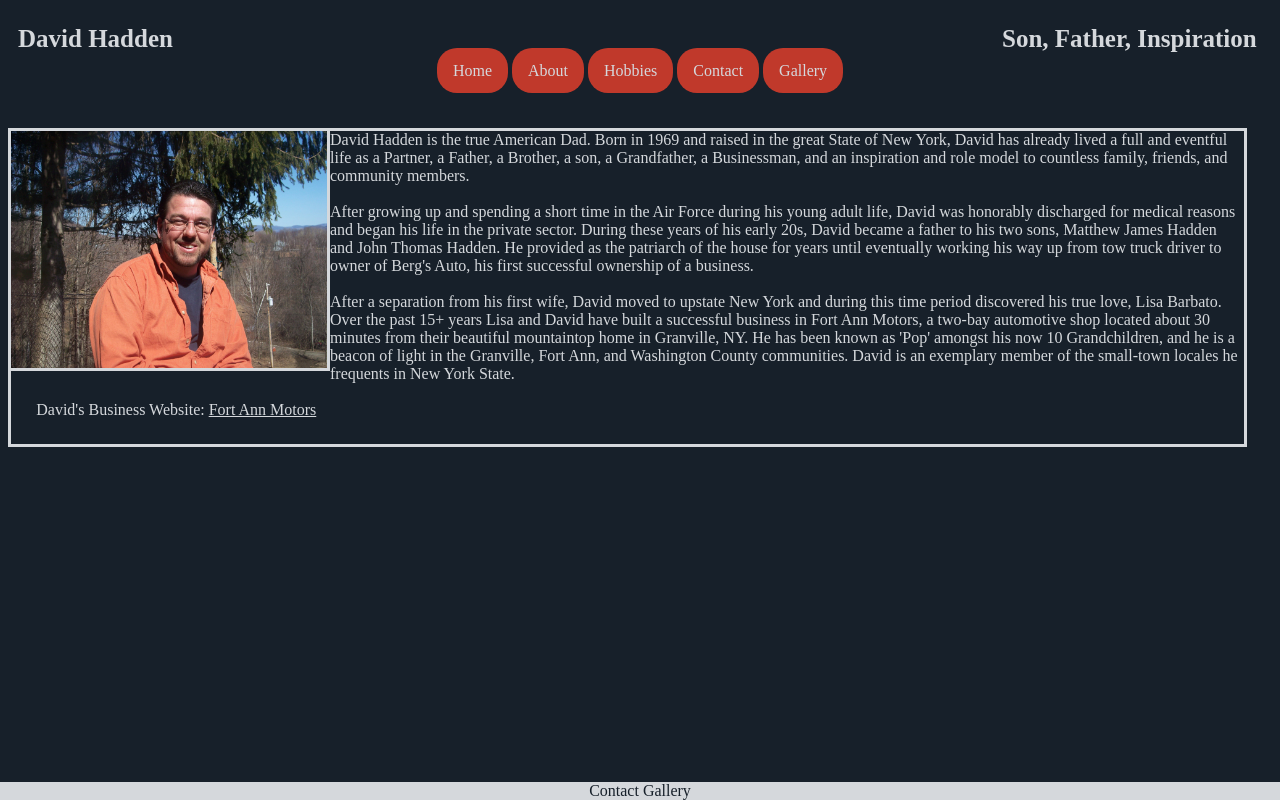
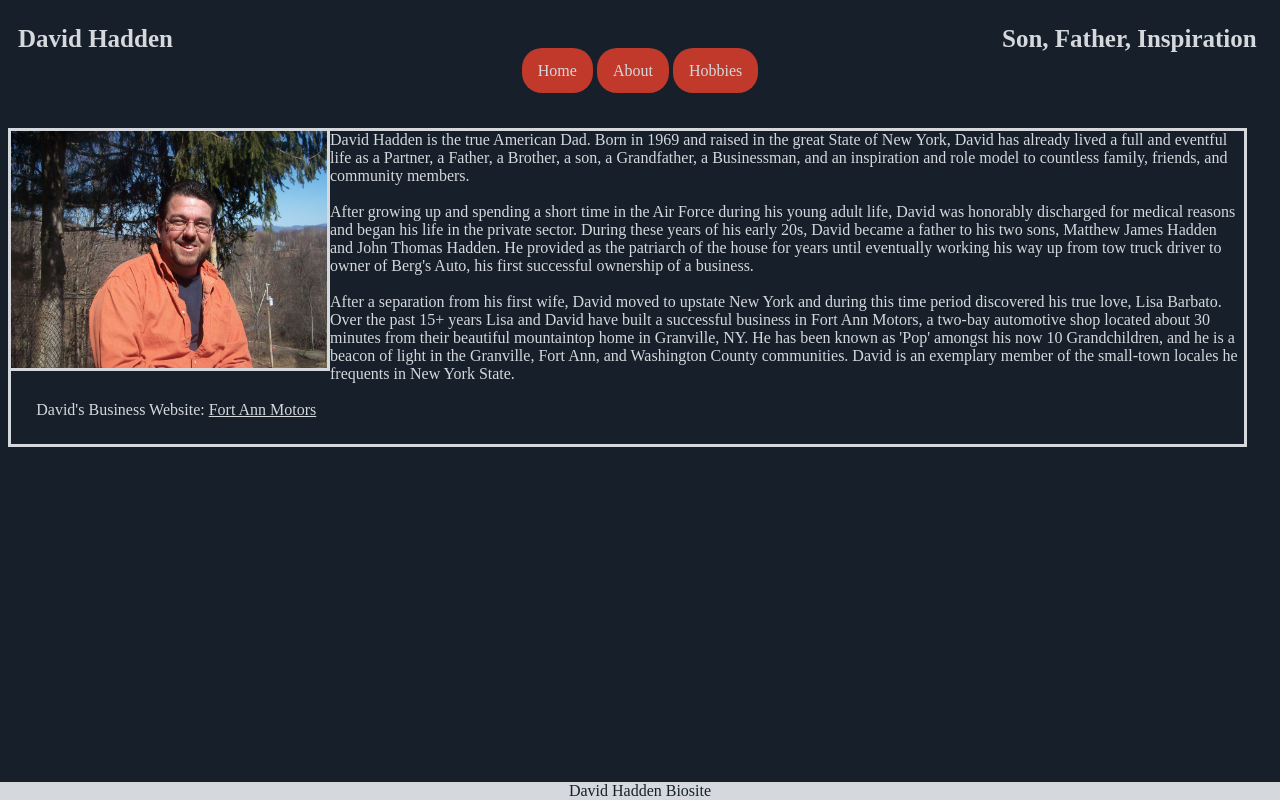
Before and after one commit to johnthadden/biosite, a plain HTML site: page index.html in a window 1280 px wide. Drawn offline with Linux system fonts and the light colour scheme.

Commit message:
Update index.html

```diff
--- a/index.html
+++ b/index.html
@@ -1,4 +1,5 @@
 <!DOCTYPE html>
+<!John Hadden 2/2/2022 Biosite>
 <head>
     <title>David Hadden Landing Page</title>
     <link rel="stylesheet" href="stylesheet.css">
@@ -15,8 +16,6 @@
         <a id="nav" href="index.html" style="padding: 14px 16px;">Home</a>
         <a id="nav" href="about.html" style="padding: 14px 16px;">About</a>
         <a id="nav" href="hobbies.html" style="padding: 14px 16px;">Hobbies</a>
-        <a id="nav" href="#" style="padding: 14px 16px;">Contact</a>
-        <a id="nav" href="#" style="padding: 14px 16px;">Gallery</a>
     </div>
 
     <div id="main">
@@ -30,7 +29,7 @@ David's Business Website: <a id="website" href="https://www.facebook.com/FortAnn
 </p>
 </div>
     <footer>
-        <a id="footer" href="#">Contact</a> <a id="footer" href="#">Gallery</a>
+        <a id="footer" href="landingpage.html">David Hadden Biosite</a>
     </footer>
 
 </body>
```
